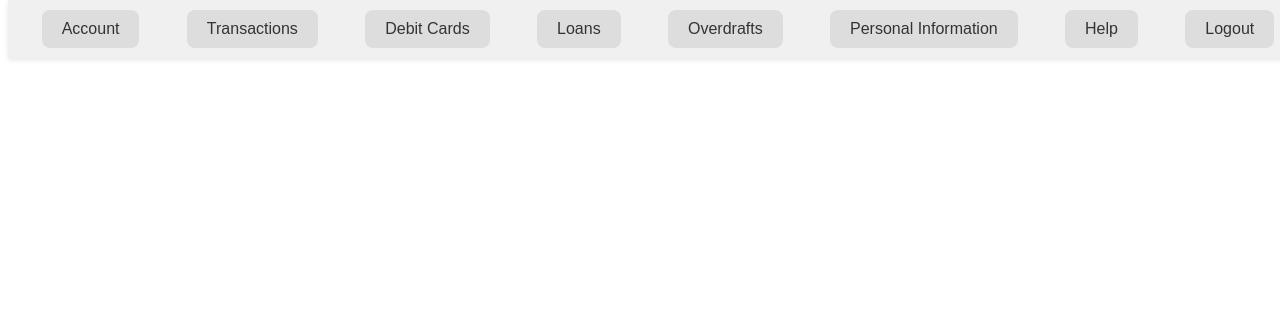
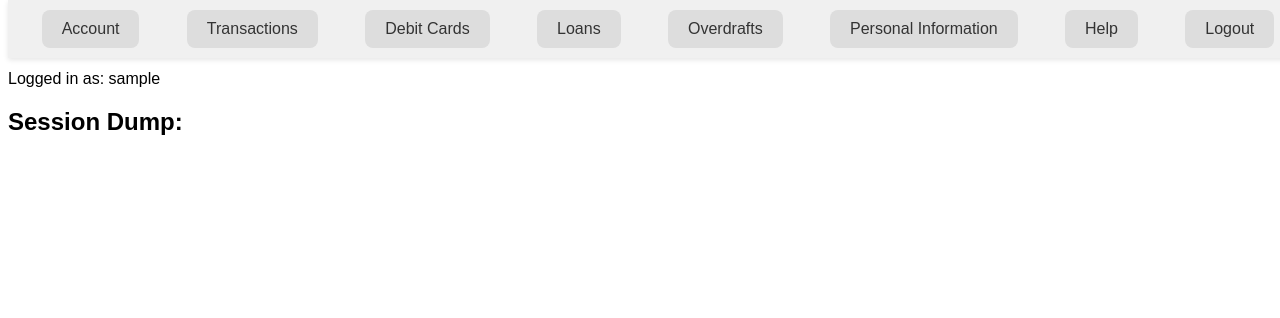
Before and after one commit to LTEmmer/ConcurrentModification, a Django app: template concurrent_modification/templates/homepage.html in a window 1280 px wide. Shown: the top 318 px of the page. Run offline with Django 5.2, Linux system fonts and the light colour scheme; the template is opened without the code that fills it: most values are stand-ins (such as "Sample title", 1, 10 or a date in 2020).

Commit message:
attempting to get the username to show up on homepage

```diff
--- a/concurrent_modification/templates/homepage.html
+++ b/concurrent_modification/templates/homepage.html
@@ -50,6 +50,13 @@
         <a href="/Help/">Help</a>
         <a href="{% url 'signin' %}">Logout</a>
     </div>
+    <p>Logged in as: {{ username }}</p>
+    <h2>Session Dump:</h2>
+<ul>
+{% for key, value in request.session.items %}
+    <li>{{ key }} {{ value }}</li>
+{% endfor %}
+</ul>
 
     <!-- if someone is an admin their homepage should be different
     they could have a link to bank branches, employees and functionality to insert, alter and delete
```
Also changed, not shown: concurrent_modification/views.py (+9 -1 lines).
